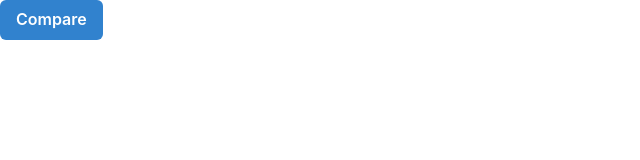
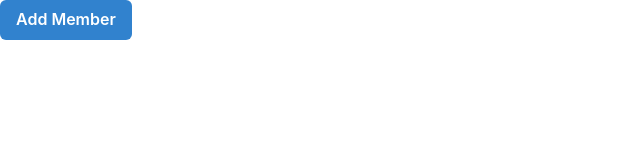
Before and after one commit to eachen1010/pharmasee_frontend, a React (Create React App) app: page /add-member-modal in a window 1280 px wide. Shown: the top 160 px of the page, without its empty margins (0-640 px from the left). Built offline with nearby package versions, Linux system fonts and the light colour scheme.

Commit message:
changed button

```diff
--- a/src/pages/AddMemberModal.jsx
+++ b/src/pages/AddMemberModal.jsx
@@ -42,7 +42,7 @@ const AddMemberModal = ({}) => {
 
   return (
     <>
-      <Button onClick={onOpen} colorScheme='blue'>Compare</Button>
+      <Button onClick={onOpen} colorScheme='blue'>Add Member</Button>
 
       <Modal blockScrollOnMount={false} isOpen={isOpen} onClose={onClose}>
           <ModalOverlay />
```
